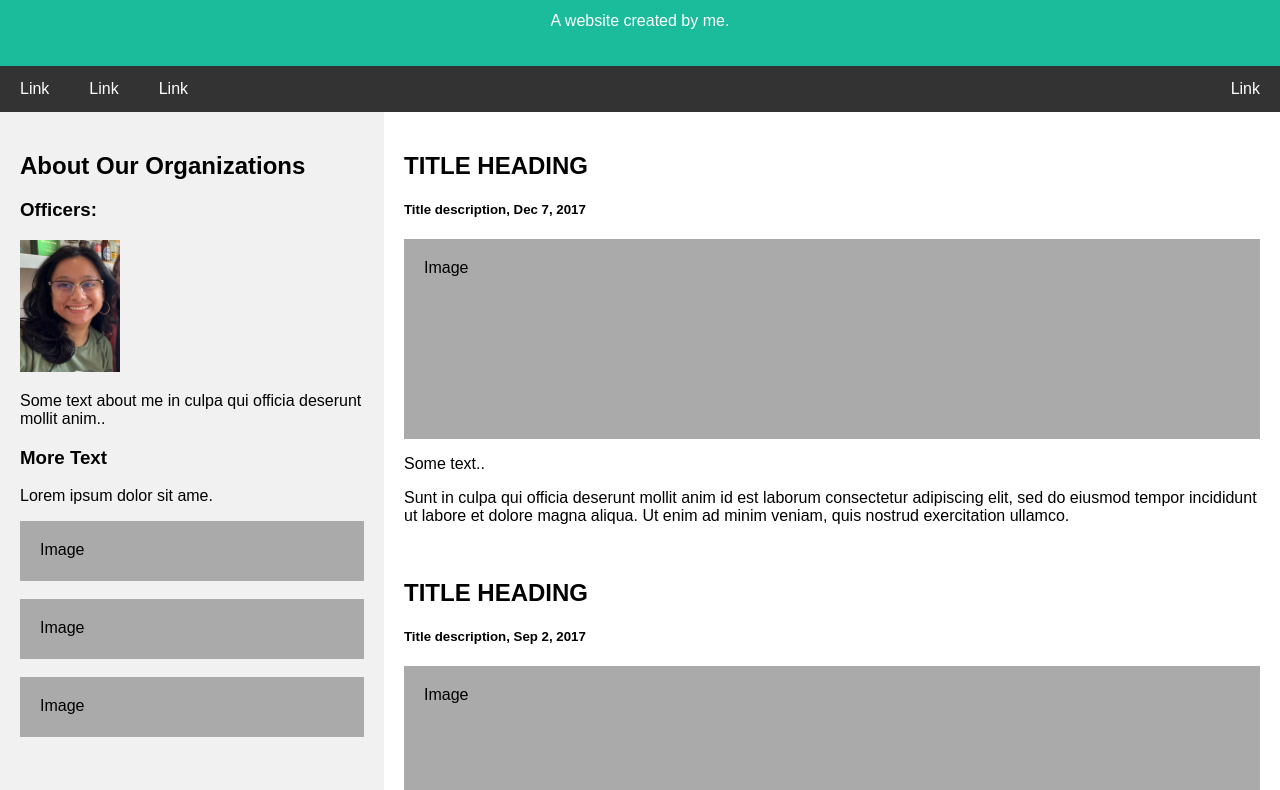
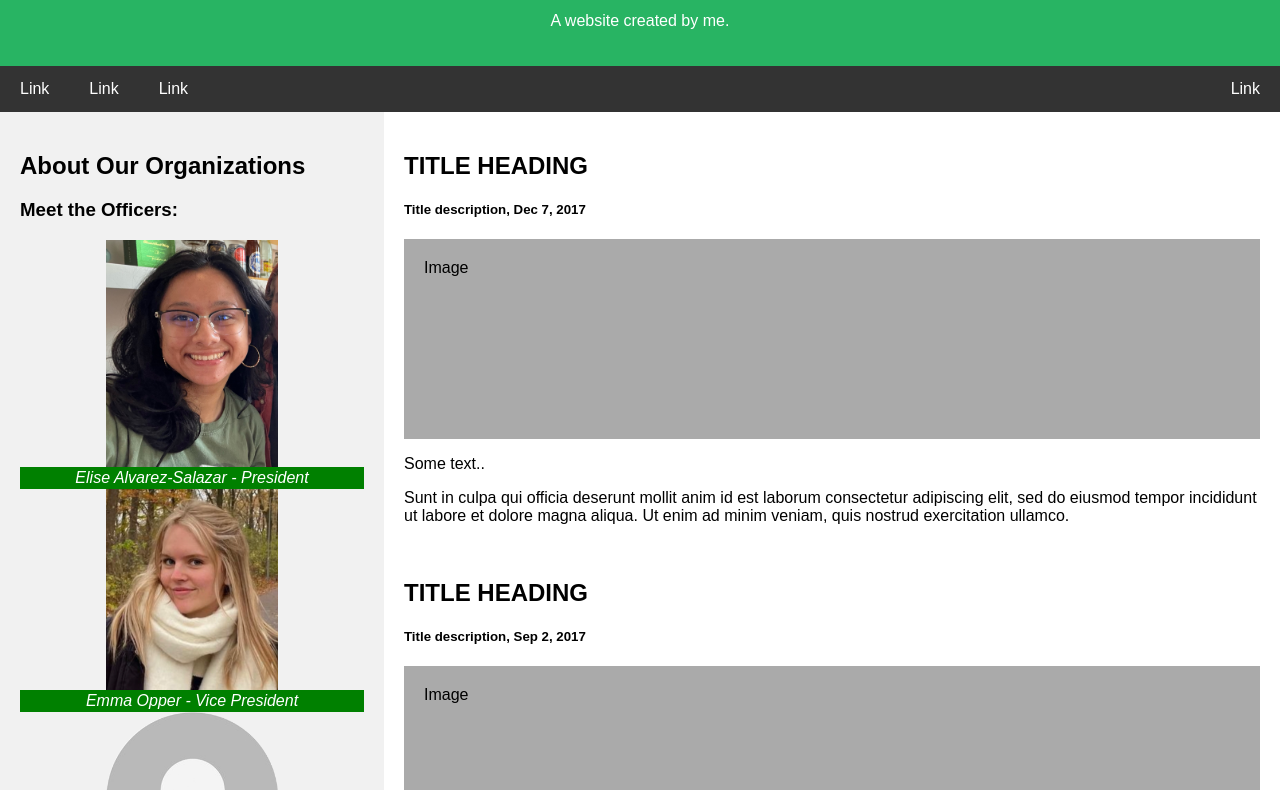
Before and after one commit to elise-lab/pentagon-MSRI-UP, a plain HTML site: page test.html in a window 1280 px wide. Shown: the part 107-897 px from the top of the page. Drawn offline with Linux system fonts and the light colour scheme.

Commit message:
Adding officer profile pictures

```diff
--- a/test.html
+++ b/test.html
@@ -18,7 +18,7 @@ body {
 .header {
   padding: 20px;
   text-align: center;
-  background: #1abc9c;
+  background: #28B463;
   color: white;
 }
 
@@ -81,6 +81,21 @@ body {
   width: 100%;
   padding: 20px;
 }
+
+.center {
+  display: block;
+  margin-left: auto;
+  margin-right: auto;
+  width: 50%;
+}
+
+figcaption {
+  background-color: green;
+  color: white;
+  font-style: italic;
+  padding: 2px;
+  text-align: center;
+}
 </style>
 </head>
 <body>
@@ -101,10 +116,14 @@ body {
 <div class="row">
   <div class="side">
     <h2>About Our Organizations</h2>
-    <h3>Officers:</h3>
-
-    <img src="profile-picture.jpeg" alt="elise", width="100">
-    <p>Some text about me in culpa qui officia deserunt mollit anim..</p>
+    <h3>Meet the Officers:</h3>
+    <img src="elise.jpeg" alt="elise", width="125" class="center"><figcaption>Elise Alvarez-Salazar - President</figcaption>
+    <img src="emma.png" alt="emma", width="150" class="center"><figcaption>Emma Opper - Vice President</figcaption>
+    <img src="generic.png" alt="elly", width="100" class="center"><figcaption>Elly Bond - Treasurer</figcaption>
+    <img src="sam.png" alt="sam", width="100" class="center"><figcaption>Sam Ream - Secretary</figcaption>
+    <img src="vidushi.png" alt="vidushi", width="100" class="center"><figcaption>Vidushi Mittal - Social Chair</figcaption>
+    <img src="generic.png" alt="sogol", width="100" class="center"><figcaption>Sogol Cyrusian - Technology Coordinator</figcaption>
+    <img src="amy.png" alt="amy", width="100" class="center"><figcaption>Amy Somers - Media Coordinator</figcaption>
     <h3>More Text</h3>
     <p>Lorem ipsum dolor sit ame.</p>
     <div class="fakeimg" style="height:60px;">Image</div><br>
```
Also changed, not shown: amy.png (added), elise.jpeg (renamed from profile-picture.jpeg), emma.png (added), generic.png (added), sam.png (added), vidushi.png (added), 1 other file.
